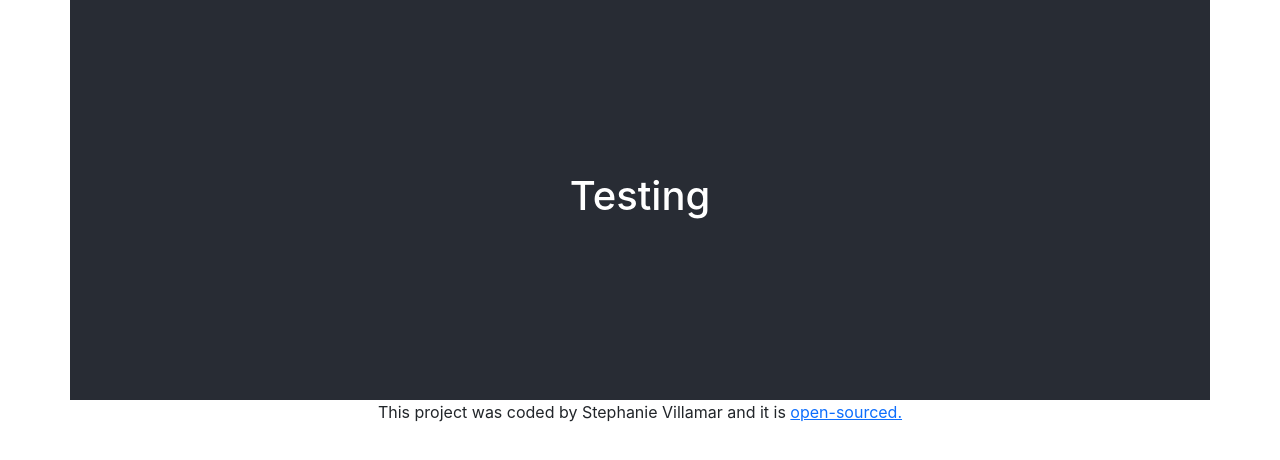
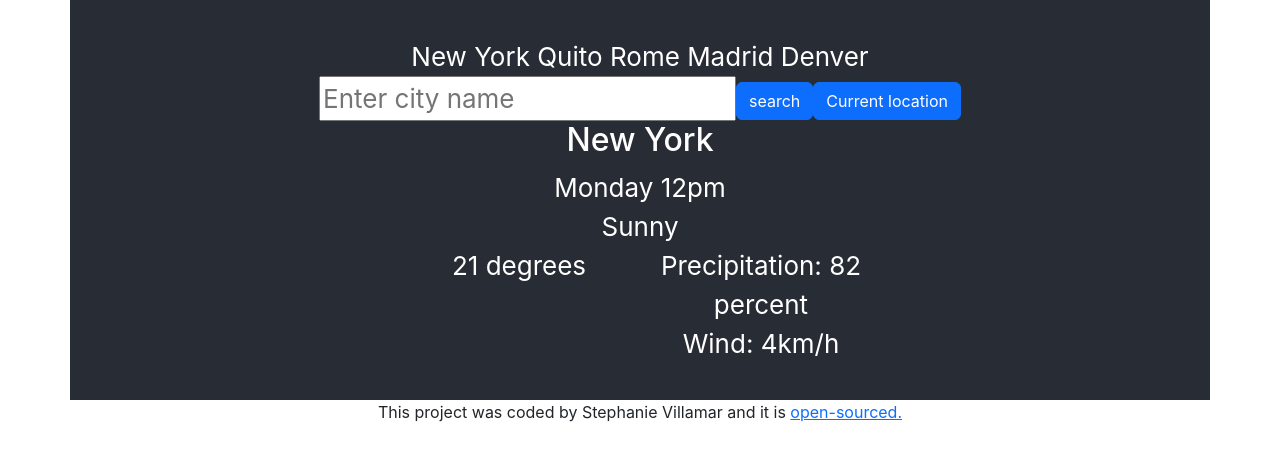
Before and after one commit to stephaniemv9/testing-my-app, a React (Create React App) app: page / in a window 1280 px wide. Shown: the top 460 px of the page. Built offline with nearby package versions, Linux system fonts and the light colour scheme.

Commit message:
editted app.js
added Cities in header. added class=search-bar. added row and col-6

```diff
--- a/src/App.js
+++ b/src/App.js
@@ -5,8 +5,46 @@ function App() {
     <div className="App">
       <div className="container">
         <header className="App-header">
-          <h1>Testing</h1>
+          <span>New York </span>
+          <span>Quito </span>
+          <span>Rome </span>
+          <span>Madrid </span>
+          <span>Denver </span>
         </header>
+
+        <div className="search-bar">
+          <form>
+            <input
+              type="text"
+              placeholder="Enter city name"
+              autoComplete="off"
+            ></input>
+            <input
+              type="submit"
+              className="btn btn-primary"
+              value="search"
+            ></input>
+            <button className="float-left btn btn-primary">
+              Current location
+            </button>
+          </form>
+        </div>
+
+        <div className="weather-summary">
+          <h2 className="search-city">New York</h2>
+          <div className="weather-date-time">Monday 12pm</div>
+          <div className="weather-detail">Sunny</div>
+        </div>
+
+        <div className="row">
+          <div className="col-sm-6">21 degrees</div>
+          <div className="col-sm-6">
+            <div className="weather-detail-three">
+              Precipitation: 82 percent
+            </div>
+            <div className="weather-detail-four">Wind: 4km/h</div>
+          </div>
+        </div>
       </div>
       <footer>
         This project was coded by Stephanie Villamar and it is{" "}
```
